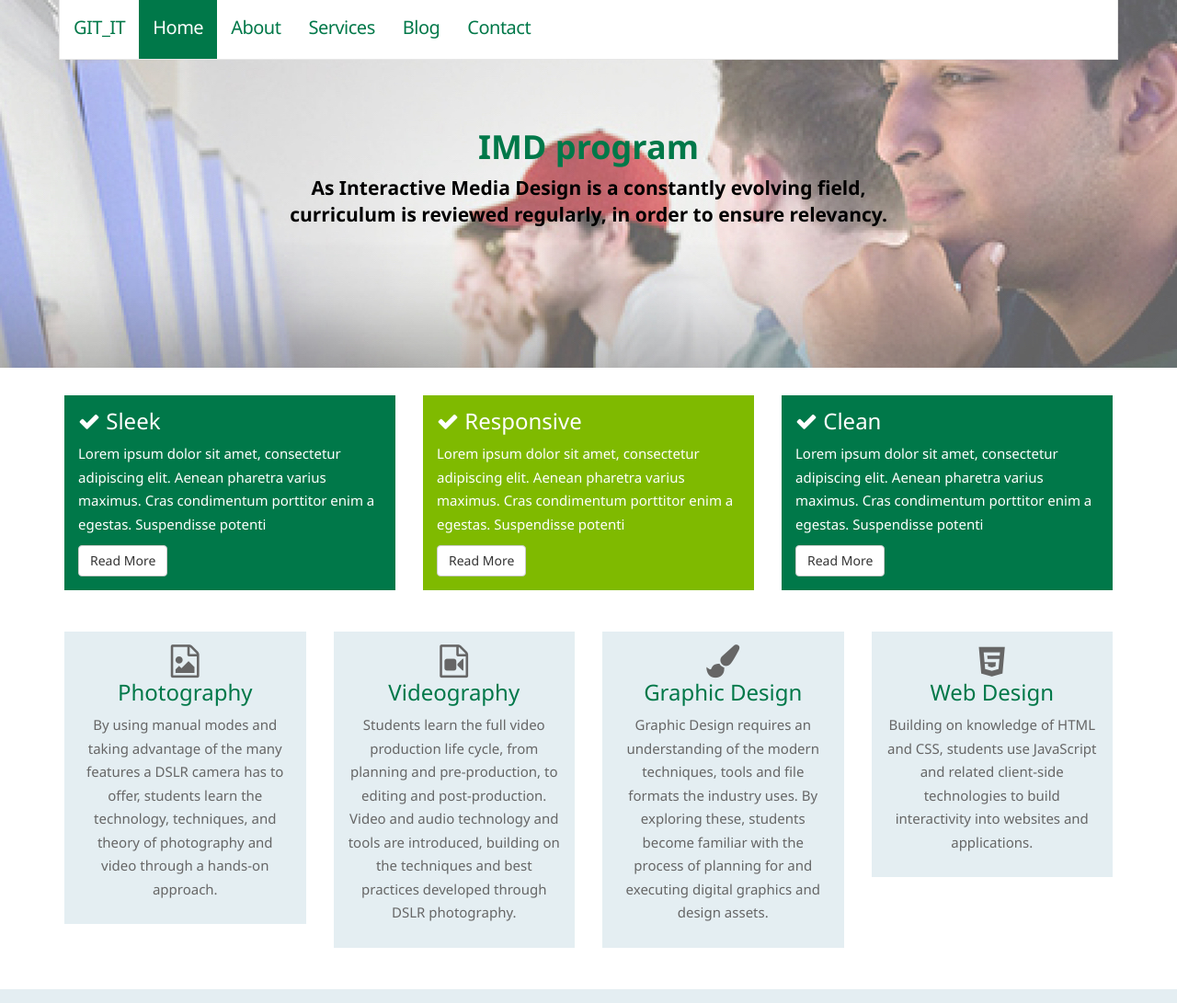
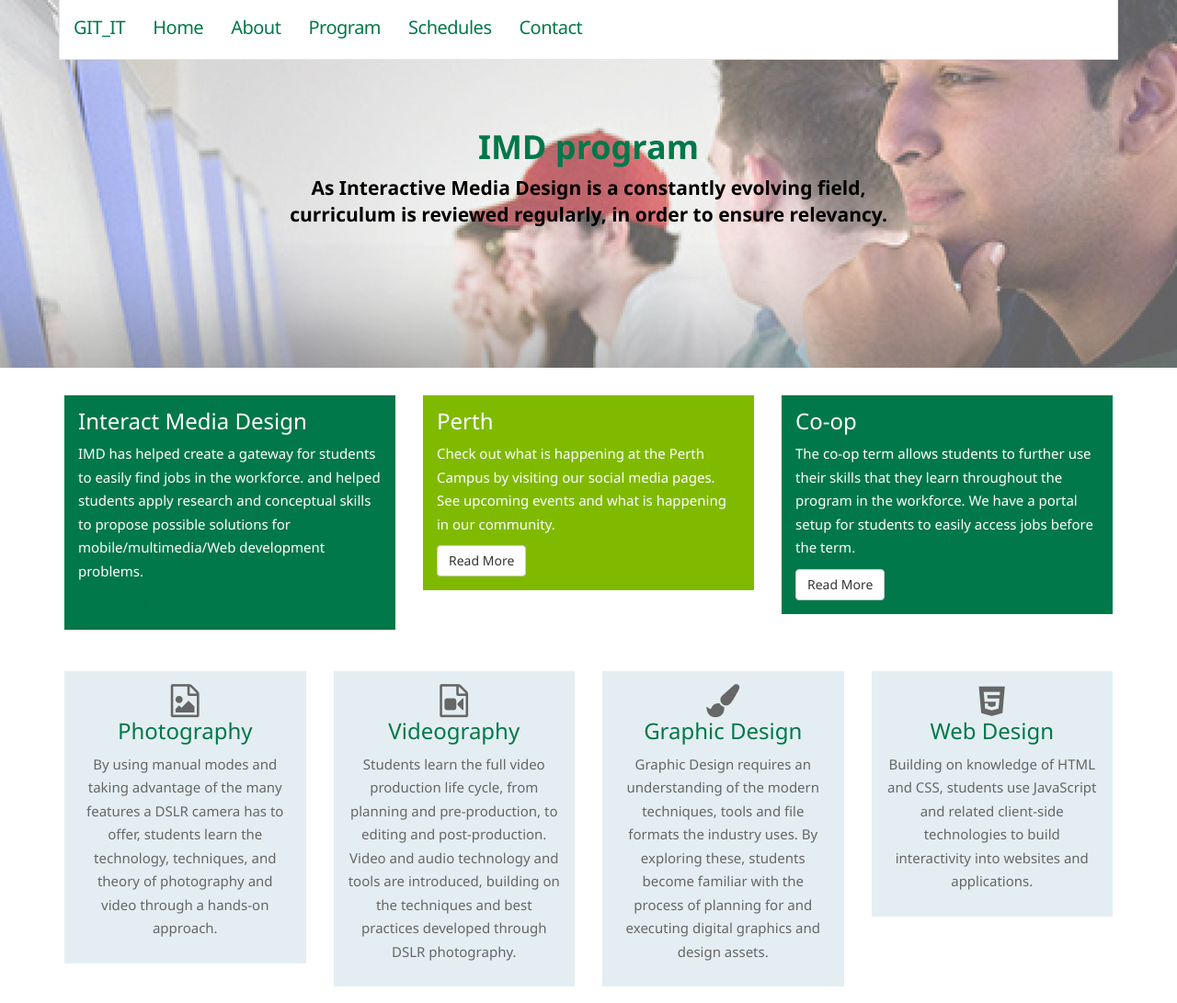
Before and after one commit to MTM6330-F17/mtm6330-final-project-gitit, a plain HTML site: page index.html in a window 1280 px wide. Shown: the top 1091 px of the page at 92% size. Drawn offline with nearby package versions, Linux system fonts and the light colour scheme.

Commit message:
update index and about

```diff
--- a/index.html
+++ b/index.html
@@ -25,13 +25,16 @@
 			  </button>
 			  <a class="navbar-brand" href="index.html">GIT_IT</a>
 			</div>
-			<div class="collapse navbar-collapse">
+      <div class="collapse navbar-collapse">
 			  <ul class="nav navbar-nav">
-				<li class="active"><a href="index.html">Home</a></li>
+				<li><a href="index.html">Home</a></li>
 				<li><a href="about.html">About</a></li>
-				<li><a href="services.html">Services</a></li>
-				<li><a href="blog.html">Blog</a></li>
+				<li><a href="program.html">Program</a></li>
+				<li><a href="schedules.html">Schedules</a></li>
 				<li><a href="contact.html">Contact</a></li>
+			  </ul>
+			  <ul class="nav navbar-nav navbar-sub pull-right">
+
 			  </ul>
 			</div><!--/.nav-collapse -->
 		  </div>
@@ -53,29 +56,29 @@
 			<div class="row">
 				<div class="col-md-4">
 					<div class="block block-primary">
-						<h3><i class="fa fa-check"></i> Sleek</h3>
+						<h3>Interact Media Design</h3>
 						<p>
-							Lorem ipsum dolor sit amet, consectetur adipiscing elit. Aenean pharetra varius maximus. Cras condimentum porttitor enim a egestas. Suspendisse potenti
+							 IMD has helped create a gateway for students to easily find jobs in the workforce. and helped students apply research and conceptual skills to propose possible solutions for mobile/multimedia/Web development problems.
 						</p>
-						<a href="#" class="btn btn-default">Read More</a>
+						<a href="http://www.algonquincollege.com/mediaanddesign/program/interactive-media-design/">Read More</a>
 					</div>
 				</div>
 				<div class="col-md-4">
 					<div class="block block-secondary">
-						<h3><i class="fa fa-check"></i> Responsive</h3>
+						<h3>Perth</h3>
 						<p>
-							Lorem ipsum dolor sit amet, consectetur adipiscing elit. Aenean pharetra varius maximus. Cras condimentum porttitor enim a egestas. Suspendisse potenti
+							Check out what is happening at the Perth Campus by visiting our social media pages. See upcoming events and what is happening in our community.
+
 						</p>
-						<a href="#" class="btn btn-default">Read More</a>
+						<a href="https://www.facebook.com/acperth/" class="btn btn-default">Read More</a>
 					</div>
 				</div>
 				<div class="col-md-4">
 					<div class="block block-primary">
-						<h3><i class="fa fa-check"></i> Clean</h3>
-						<p>
-							Lorem ipsum dolor sit amet, consectetur adipiscing elit. Aenean pharetra varius maximus. Cras condimentum porttitor enim a egestas. Suspendisse potenti
+						<h3>Co-op</h3>
+						<p> The co-op term allows students to further use their skills that they learn throughout the program in the workforce. We have a portal setup for students to easily access jobs before the term.
 						</p>
-						<a href="#" class="btn btn-default">Read More</a>
+						<a href="http://www.algonquincollege.com/coop/programs/" class="btn btn-default">Read More</a>
 					</div>
 				</div>
 			</div>
```
Also changed, not shown: about.html (+18 -13 lines), img/AL.jpg (added), img/blog1.png (deleted), img/btn-appstore.png (deleted), img/btn-download.png (deleted), img/device-ipad.png (deleted), img/search.png (deleted), 2 other files.
